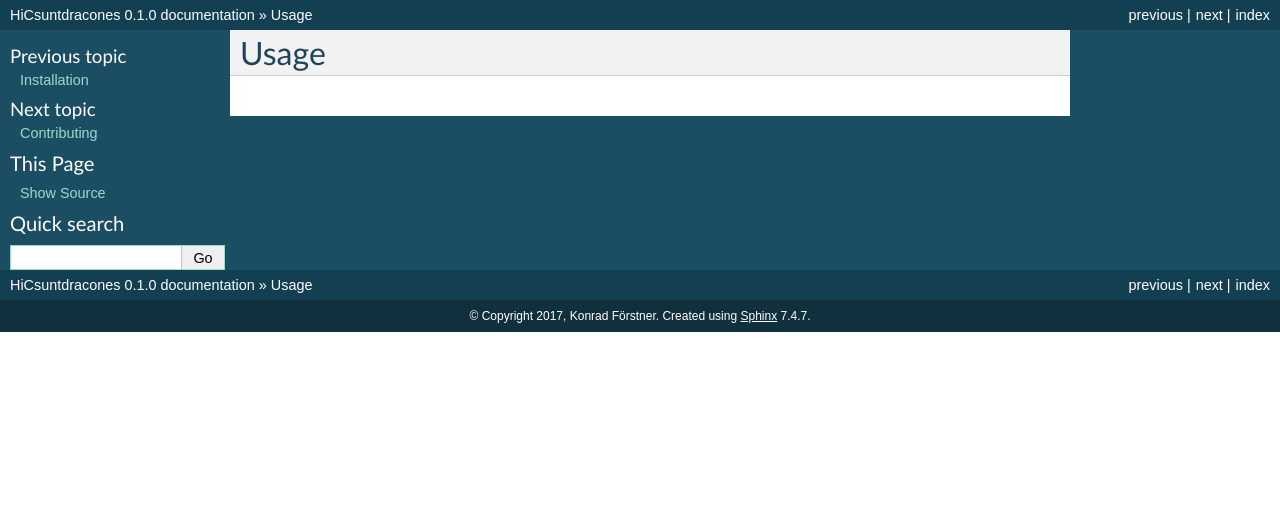
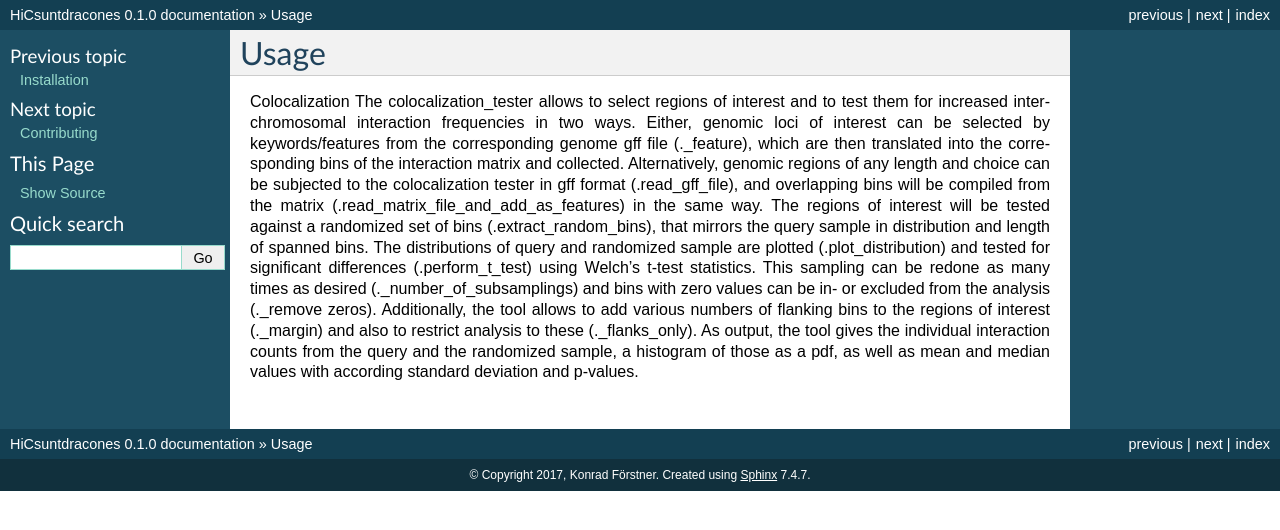
Before and after one commit to foerstner-lab/HiCsuntdracones, a Sphinx documentation site: the page built from docs/usage.rst, in a window 1280 px wide. Shown: the top 530 px of the page. Built offline with Sphinx 7.4.7, drawn with Linux system fonts in a browser that asks for light colours; pages that are not in the unit, such as notebooks, are missing from menus.

Commit message:
Update usage.rst

```diff
--- a/docs/usage.rst
+++ b/docs/usage.rst
@@ -1,3 +1,6 @@
 =====
 Usage
 =====
+
+Colocalization
+The colocalization_tester allows to select regions of interest and to test them for increased interchromosomal interaction frequencies in two ways.  Either, genomic loci of interest can be selected by keywords/features from the corresponding genome gff file (._feature), which are then translated into the corresponding bins of the interaction matrix and collected. Alternatively, genomic regions of any length and choice can be subjected to the colocalization tester in gff format (.read_gff_file), and overlapping bins will be compiled from the matrix (.read_matrix_file_and_add_as_features) in the same way. The regions of interest will be tested against a randomized set of bins (.extract_random_bins), that mirrors the query sample in distribution and length of spanned bins. The distributions of query and randomized sample are plotted (.plot_distribution) and tested for significant differences (.perform_t_test) using Welch’s t-test statistics. This sampling can be redone as many times as desired (._number_of_subsamplings) and bins with zero values can be in- or excluded from the analysis (._remove zeros). Additionally, the tool allows to add various numbers of flanking bins to the regions of interest (._margin) and also to restrict analysis to these (._flanks_only). As output, the tool gives the individual interaction counts from the query and the randomized sample, a histogram of those as a pdf, as well as mean and median values with according standard deviation and p-values.
```
